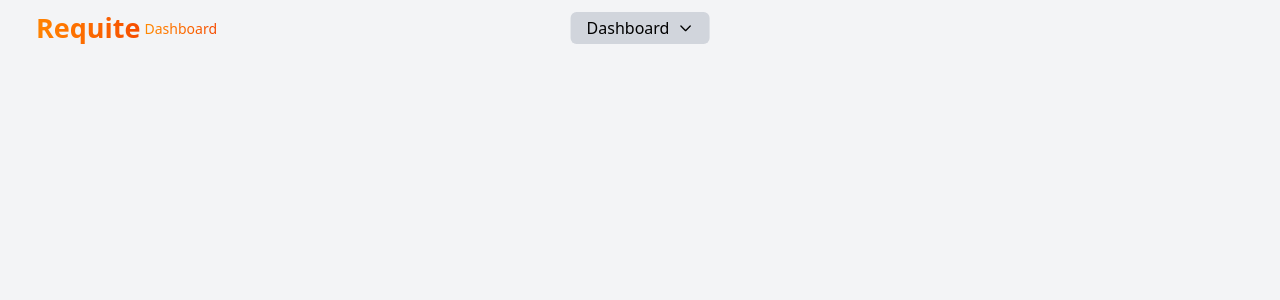
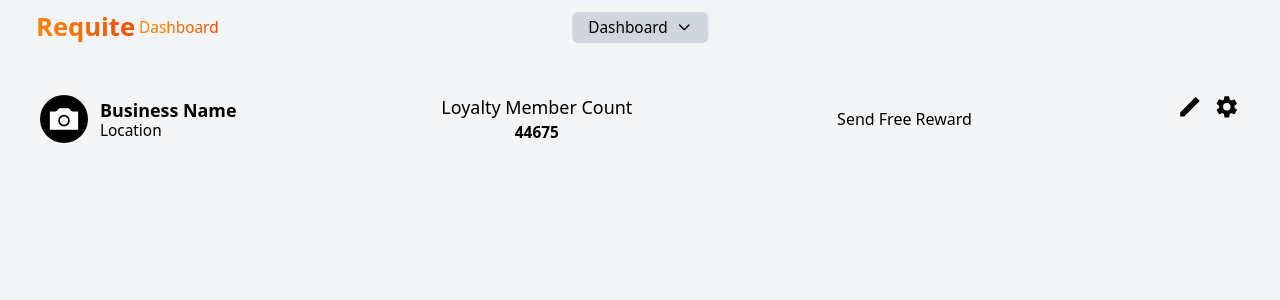
Before and after one commit to bryyc3/Requite-Web, a Next.js app: page /dashboard in a window 1280 px wide. Shown: the top 300 px of the page. Built offline with nearby package versions, Linux system fonts and the light colour scheme.

Commit message:
dashboard business view text and icons

```diff
--- /dev/null
+++ b/app/(dashboard)/dashboard/components/BusinessDashView.jsx
@@ -0,0 +1,31 @@
+export default function BusinessDashView() {
+    return(
+        <div className="flex justify-between w-full p-10">
+            <div className="flex gap-3 items-center">
+                <div className="w-12 h-12 rounded-full bg-black flex items-center justify-center">
+                    <svg xmlns="http://www.w3.org/2000/svg" className="w-10 h-10" fill="white" viewBox="0 0 24 24" stroke="currentColor">
+                        <path d="M3 7h4l2-2h6l2 2h4v12H3V7z" />
+                        <circle cx="12" cy="13" r="3" />
+                    </svg>
+                </div>
+                <div className="leading-tight">
+                    <h1 className="font-bold text-[1.4cqi]">Business Name</h1>
+                    <h2 className="font-light text-[1.2cqi]">Location</h2>
+                </div>
+            </div>
+            <div className="text-center">
+                <h1 className="font-light text-[1.4cqi]">Loyalty Member Count</h1>
+                <h2 className="font-bold text-[1.2cqi]">44675</h2>
+            </div>
+            <button>Send Free Reward</button>
+            <div className="flex gap-3">
+                <svg xmlns="http://www.w3.org/2000/svg" viewBox="0 0 24 24" fill="currentColor" className="w-[2cqi] h-[2cqi]">
+                    <path d="M3 17.25V21h3.75L19.81 7.94l-3.75-3.75L3 17.25zm17.71-10.04a1.003 1.003 0 0 0 0-1.42l-2.5-2.5a1.003 1.003 0 0 0-1.42 0l-1.83 1.83 3.75 3.75 1.99-1.66z"/>
+                </svg>
+                 <svg xmlns="http://www.w3.org/2000/svg" viewBox="0 0 24 24" fill="currentColor" className="w-[2cqi] h-[2cqi]">
+                    <path d="M19.14,12.94a7.43,7.43,0,0,0,.05-.94,7.43,7.43,0,0,0-.05-.94l2.11-1.65a.5.5,0,0,0,.12-.64l-2-3.46a.5.5,0,0,0-.6-.22l-2.49,1a7.28,7.28,0,0,0-1.63-.94l-.38-2.65A.5.5,0,0,0,13.8,2H10.2a.5.5,0,0,0-.49.42L9.33,5.07a7.28,7.28,0,0,0-1.63.94l-2.49-1a.5.5,0,0,0-.6.22l-2,3.46a.5.5,0,0,0,.12.64L4.86,11.06a7.43,7.43,0,0,0-.05.94,7.43,7.43,0,0,0,.05.94L2.75,14.59a.5.5,0,0,0-.12.64l2,3.46a.5.5,0,0,0,.6.22l2.49-1a7.28,7.28,0,0,0,1.63.94l.38,2.65a.5.5,0,0,0,.49.42h3.6a.5.5,0,0,0,.49-.42l.38-2.65a7.28,7.28,0,0,0,1.63-.94l2.49,1a.5.5,0,0,0,.6-.22l2-3.46a.5.5,0,0,0-.12-.64ZM12,15.5A3.5,3.5,0,1,1,15.5,12,3.5,3.5,0,0,1,12,15.5Z"/>
+                </svg>
+            </div>
+        </div>
+    )
+}
--- a/app/(dashboard)/dashboard/components/ViewDropdown.jsx
+++ b/app/(dashboard)/dashboard/components/ViewDropdown.jsx
@@ -19,7 +19,7 @@ export default function ViewDropdown() {
 
   return (
     <div ref={ref} className="absolute left-1/2 -translate-x-1/2 md:block">
-      <button onClick={() => setOpen(!open)} className="inline-flex items-center justify-center px-4 py-1 bg-gray-300 text-black rounded-md font-extralight">
+      <button onClick={() => setOpen(!open)} className="inline-flex items-center justify-center text-[1.2cqi] px-4 py-1 bg-gray-300 text-black rounded-md font-extralight">
         Dashboard
         <svg className={`w-4 h-4 ml-2 transition-transform duration-200 ${open ? "rotate-180" : "rotate-0"}`} fill="none" stroke="currentColor" viewBox="0 0 24 24">
           <path strokeLinecap="round" strokeLinejoin="round" strokeWidth="2" d="M19 9l-7 7-7-7" />
@@ -30,7 +30,7 @@ export default function ViewDropdown() {
         className={`absolute right-0 mt-2 w-48 bg-white rounded-md shadow-lg transition-all duration-200 ${
           open ? "opacity-100 scale-100" : "opacity-0 scale-95 pointer-events-none"
         }`}>
-        <a className="block px-4 py-2 hover:bg-gray-100">Preview</a>
+        <a className="block text-[1.2cqi] px-4 py-2 hover:bg-gray-100">Preview</a>
       </div>
     </div>
   );
--- a/app/(dashboard)/dashboard/page.tsx
+++ b/app/(dashboard)/dashboard/page.tsx
@@ -1,10 +1,11 @@
 import Link from "next/link";
+import BusinessDashView from "./components/BusinessDashView"
 
 
 export default function Dashboard() {
     return(
         <>
-
+            <BusinessDashView />
         </>
     )
 }
--- a/app/(dashboard)/layout.tsx
+++ b/app/(dashboard)/layout.tsx
@@ -10,10 +10,10 @@ export default function DashLayout({
         <>
           <div className="relative flex items-center justify-between px-6 py-2">
             <div className="flex items-center">
-              <Link  href= "/" className="pl-3 pr-1 bg-gradient-to-r from-orange-400 to-orange-600 bg-clip-text text-transparent font-bold text-[27px]">
+              <Link  href= "/" className="pl-3 pr-1 bg-gradient-to-r from-orange-400 to-orange-600 bg-clip-text text-transparent font-bold text-[2cqi]">
                   Requite
               </Link>
-              <span className="bg-gradient-to-r from-orange-400 to-orange-600 bg-clip-text font-extralight text-transparent top-0 relative text-[14px]">Dashboard</span>
+              <span className="bg-gradient-to-r from-orange-400 to-orange-600 bg-clip-text font-extralight text-transparent top-0 relative text-[1.2cqi]">Dashboard</span>
             </div>
               <ViewDropdown />
           </div>
```
